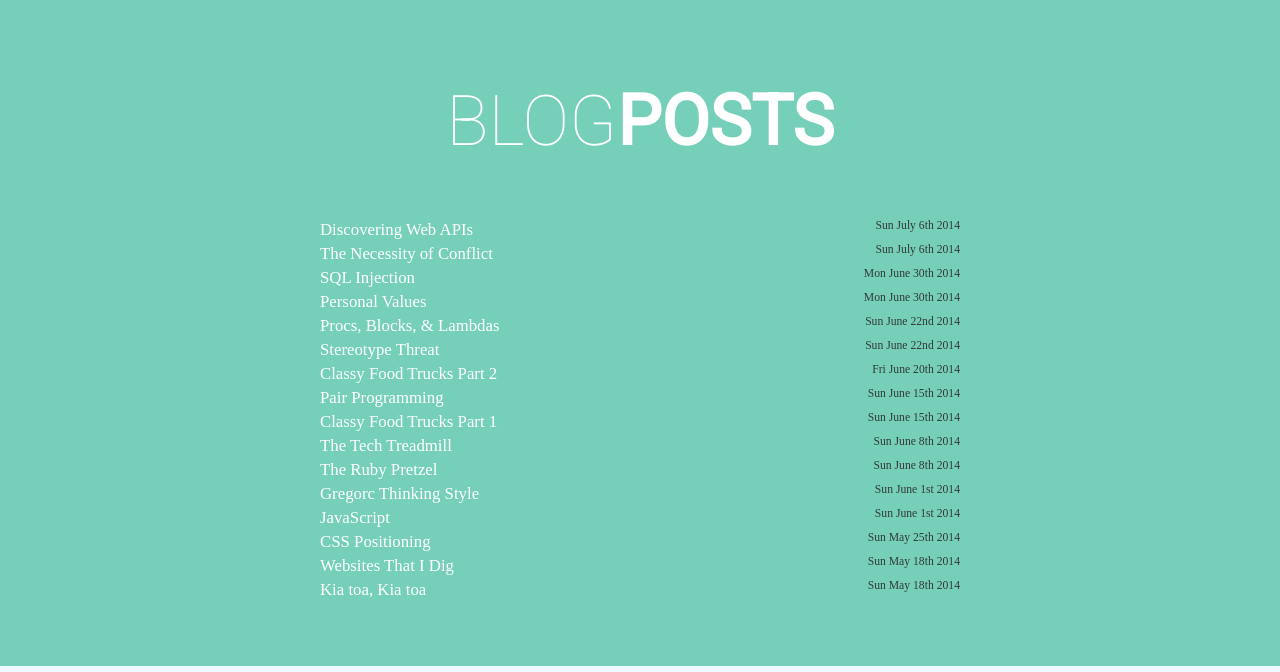
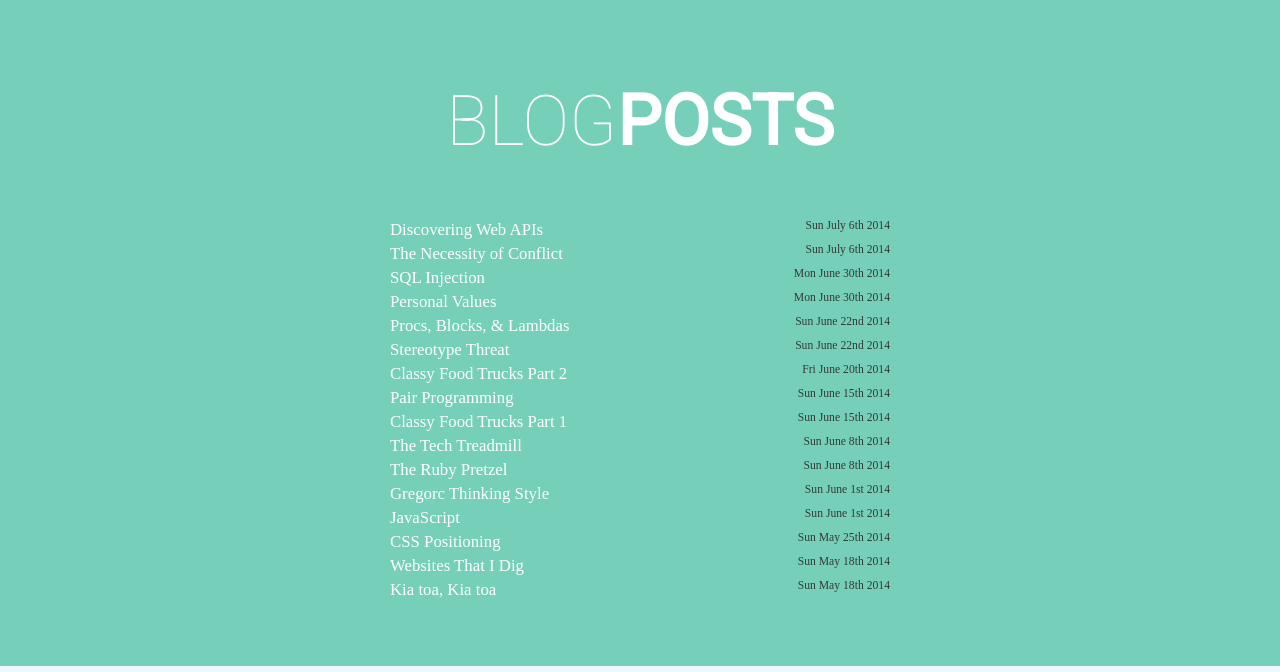
Before and after one commit to wh1tney/portfolio, a PHP site: page / in a window 1280 px wide. Shown: the part 721-1393 px from the top of the page. Run offline with PHP 8.4, Linux system fonts and the light colour scheme; some libraries are stand-ins or nearby versions; some web fonts are replaced.

Commit message:
Adjust width of blog post listings

```diff
--- a/css/main.css
+++ b/css/main.css
@@ -192,7 +192,7 @@ div#details header h1 {
 }
 
 .listing {
-	width:50%;
+	width:500px;
 	margin:0 auto;
 }
 
```
